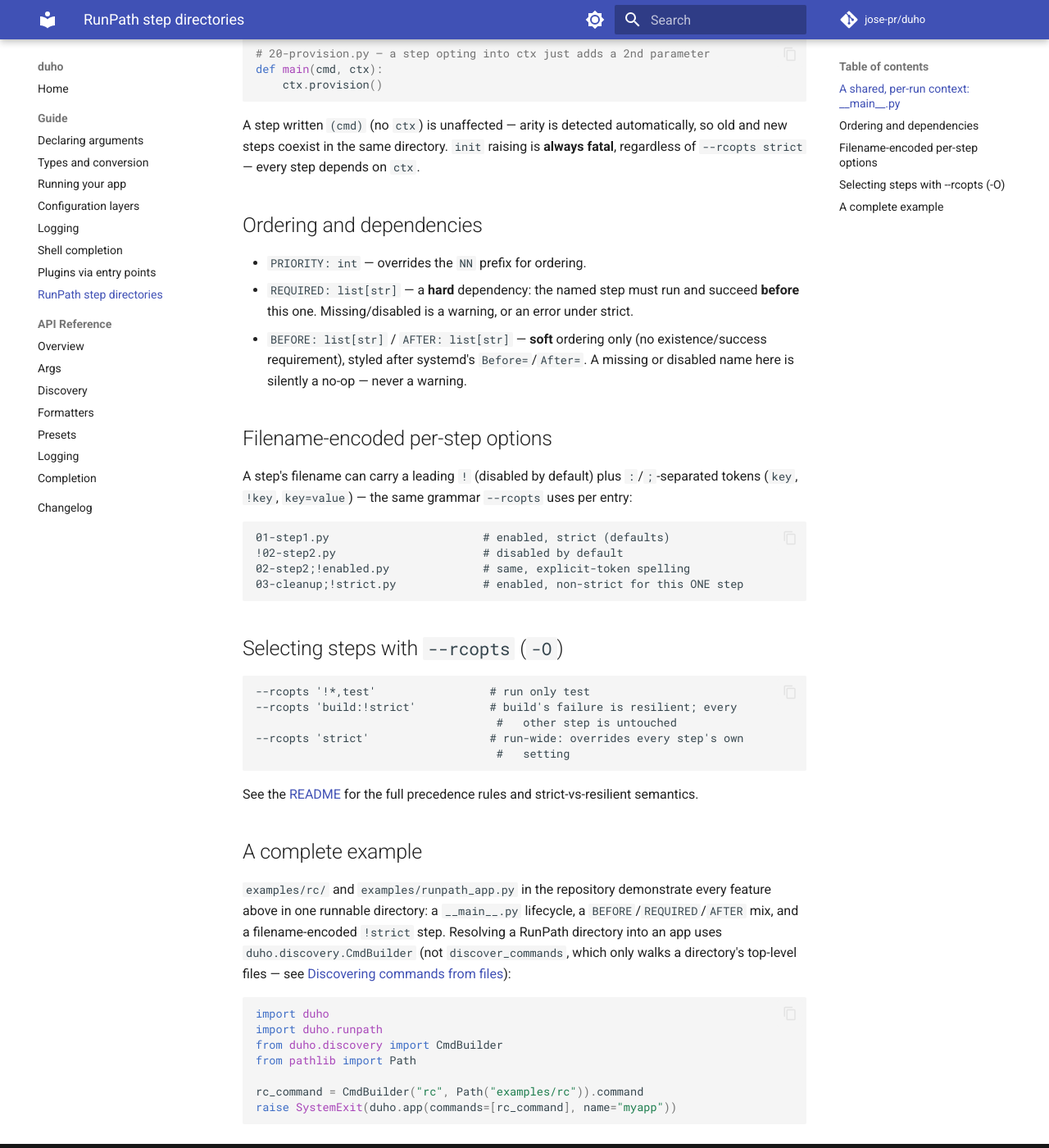
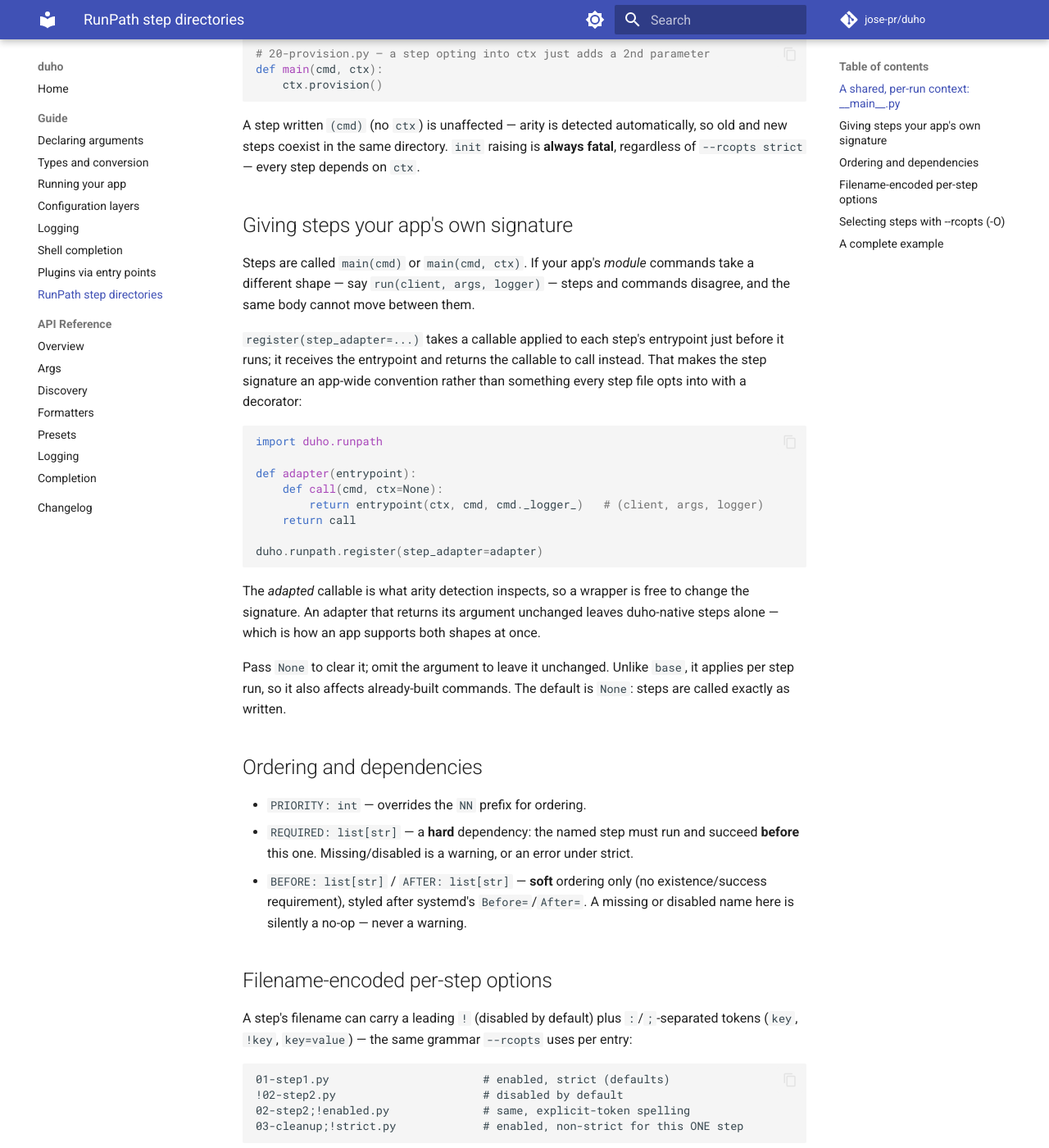
Before and after one commit to jose-pr/duho, an MkDocs documentation site: the page built from docs/guide/runpath.md, in a window 1280 px wide and 1400 px high, scrolled down 968 px. Shown: the whole window at 82% size. Built offline with MkDocs 1.6.1 and Material for MkDocs 9.7.7, drawn with Linux system fonts in a browser that asks for light colours; comment, search, counter and statistics services are not loaded.

Commit message:
docs: cover register(step_adapter=) in the RunPath guide
The published guide documented only duho's own (cmd)/(cmd, ctx) step
shapes, so the 0.5.2 hook was described in the README and AGENTS.md but
missing from the docs site.

````diff
--- a/docs/guide/runpath.md
+++ b/docs/guide/runpath.md
@@ -58,6 +58,36 @@
 raising is **always fatal**, regardless of `--rcopts strict` — every step
 depends on `ctx`.
 
+## Giving steps your app's own signature
+
+Steps are called `main(cmd)` or `main(cmd, ctx)`. If your app's *module*
+commands take a different shape — say `run(client, args, logger)` — steps and
+commands disagree, and the same body cannot move between them.
+
+`register(step_adapter=...)` takes a callable applied to each step's entrypoint
+just before it runs; it receives the entrypoint and returns the callable to call
+instead. That makes the step signature an app-wide convention rather than
+something every step file opts into with a decorator:
+
+```python
+import duho.runpath
+
+def adapter(entrypoint):
+    def call(cmd, ctx=None):
+        return entrypoint(ctx, cmd, cmd._logger_)   # (client, args, logger)
+    return call
+
+duho.runpath.register(step_adapter=adapter)
+```
+
+The *adapted* callable is what arity detection inspects, so a wrapper is free to
+change the signature. An adapter that returns its argument unchanged leaves
+duho-native steps alone — which is how an app supports both shapes at once.
+
+Pass `None` to clear it; omit the argument to leave it unchanged. Unlike `base`,
+it applies per step run, so it also affects already-built commands. The default
+is `None`: steps are called exactly as written.
+
 ## Ordering and dependencies
 
 - `PRIORITY: int` — overrides the `NN` prefix for ordering.
````
